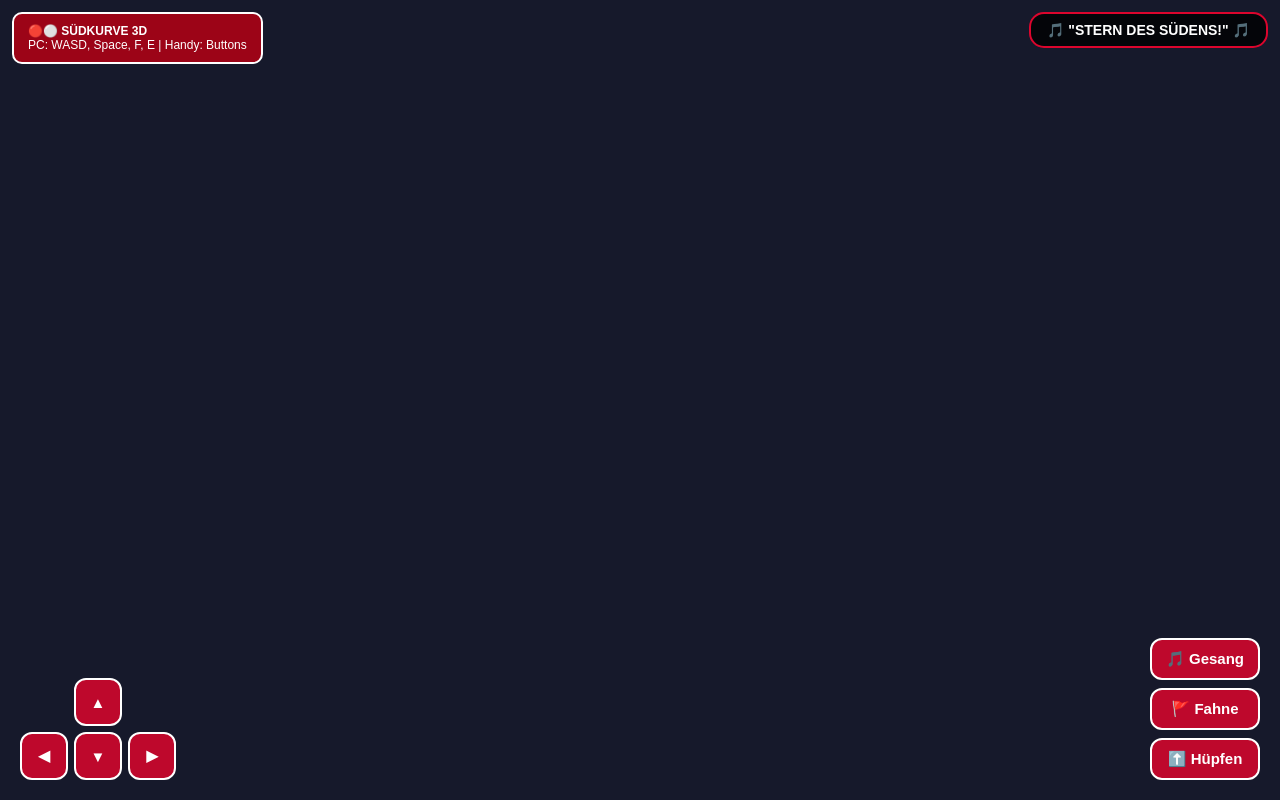
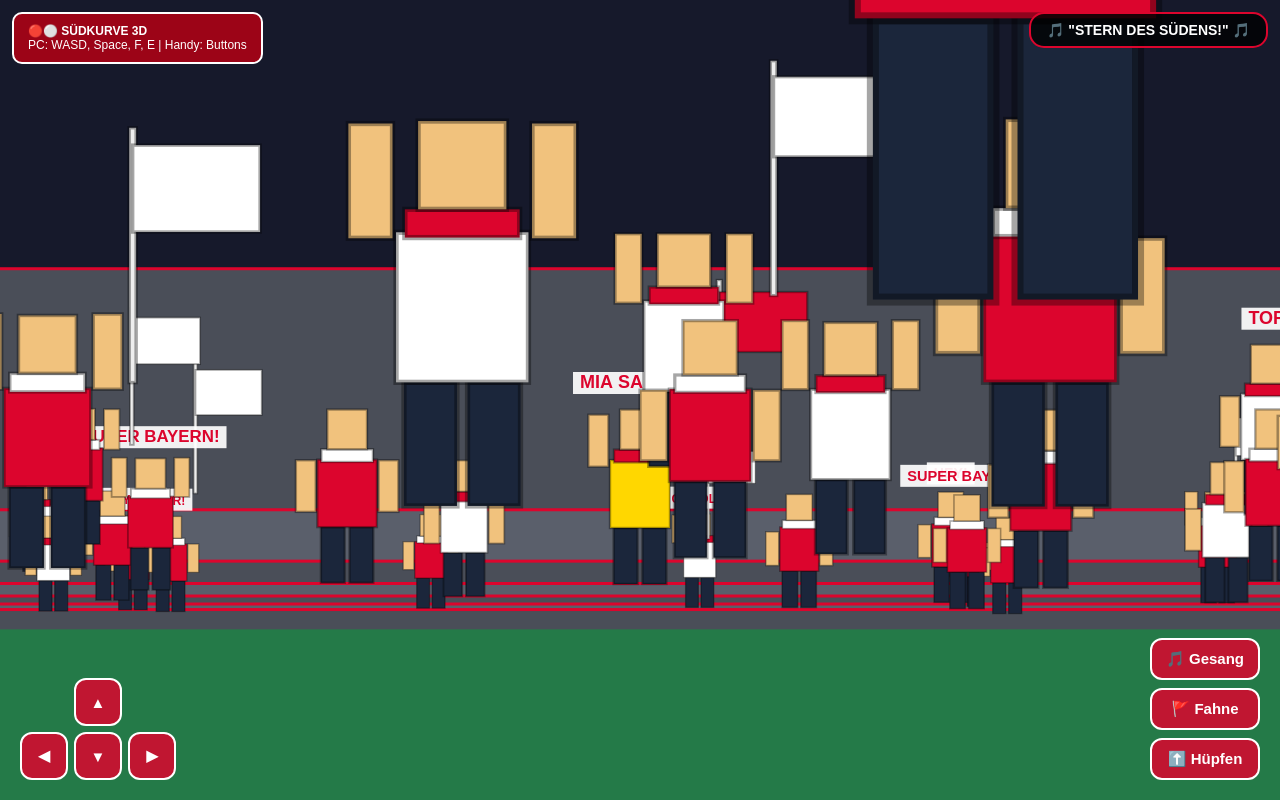
Before and after one commit to sudoKimberley/Sueden, a plain HTML site: page index.html in a window 1280 px wide. Drawn offline with Linux system fonts and the light colour scheme; animation ran at ten frames a second.

Commit message:
Fix camera z-coordinate calculation in project function

```diff
--- a/index.html
+++ b/index.html
@@ -124,7 +124,7 @@
     }
 
     function project(x, y, z, camX, camY, camZ) {
-      const dx = x - camX, dy = y - camY, dz = z - camZ;
+      const dx = x - camX, dy = y - camY, dz = camZ - z;
       const cos = Math.cos(-camYaw), sin = Math.sin(-camYaw);
       const rx = dx * cos - dz * sin;
       const rz = dx * sin + dz * cos;
```
